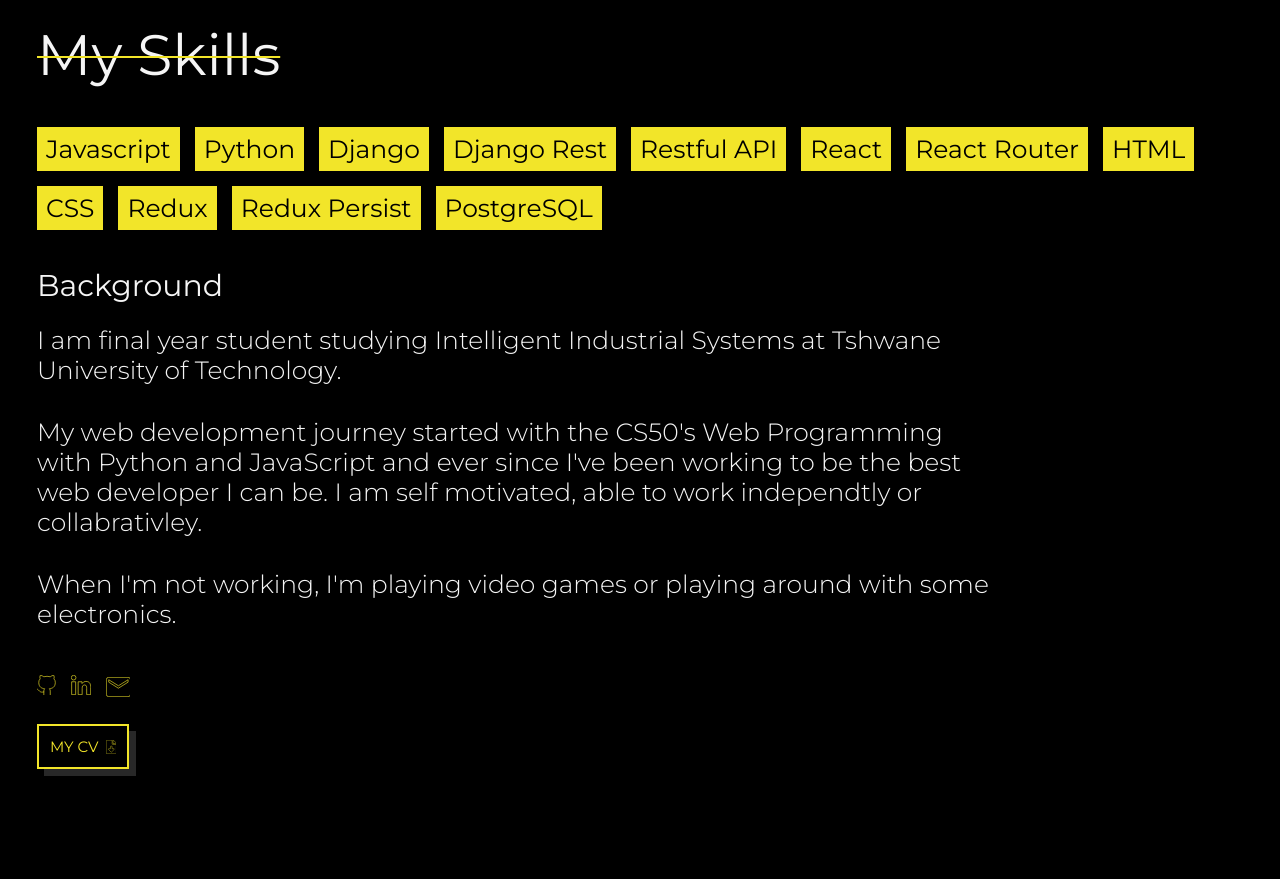
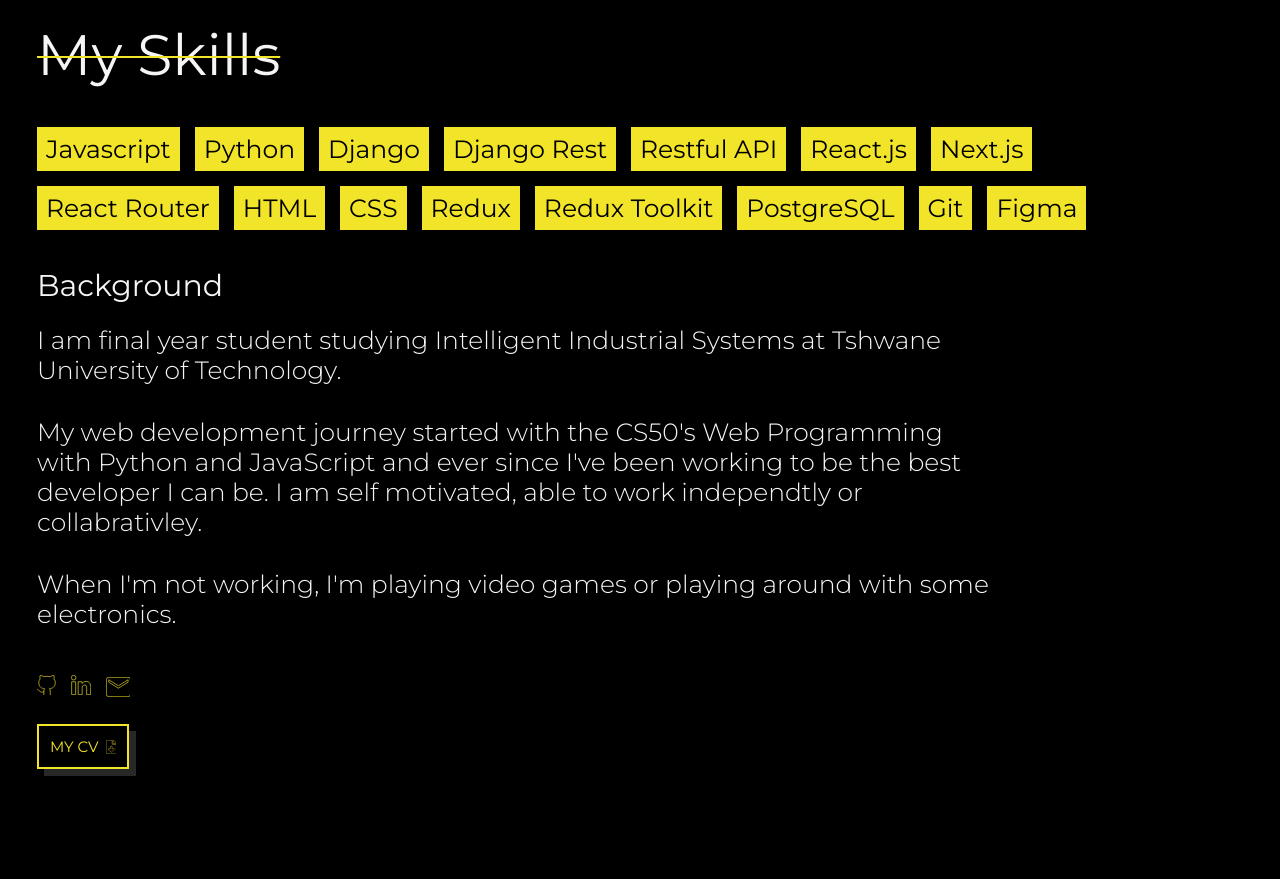
Before and after one commit to psk-98/portfolio, a Next.js app: page / in a window 1280 px wide. Shown: the part 860-1739 px from the top of the page. Built offline with nearby package versions, Linux system fonts and the light colour scheme.

Commit message:
add new skills

```diff
--- a/components/About.js
+++ b/components/About.js
@@ -18,13 +18,16 @@ const About = () => {
           <div className="skill-block">Django</div>
           <div className="skill-block">Django Rest</div>
           <div className="skill-block">Restful API</div>
-          <div className="skill-block">React</div>
+          <div className="skill-block">React.js</div>
+          <div className="skill-block">Next.js</div>
           <div className="skill-block">React Router</div>
           <div className="skill-block">HTML</div>
           <div className="skill-block">CSS</div>
           <div className="skill-block">Redux</div>
-          <div className="skill-block">Redux Persist</div>
+          <div className="skill-block">Redux Toolkit</div>
           <div className="skill-block">PostgreSQL</div>
+          <div className="skill-block">Git</div>
+          <div className="skill-block">Figma</div>
         </div>
         <div className="background">
           <div className="background-header">
@@ -38,7 +41,7 @@ const About = () => {
             <p>
               My web development journey started with the CS50's Web Programming
               with Python and JavaScript and ever since I've been working to be
-              the best web developer I can be. I am self motivated, able to work
+              the best developer I can be. I am self motivated, able to work
               independtly or collabrativley.
             </p>
             <p>
--- a/components/Contact.js
+++ b/components/Contact.js
@@ -4,7 +4,12 @@ const Contact = () => {
   return (
     <div className="contact-section" id="contact">
       <div className="section-heading">Contact</div>
-      <form name="contact" method="POST" data-netlify="true">
+      <form
+        name="contact"
+        action="/pages/success"
+        method="POST"
+        data-netlify="true"
+      >
         <input type="hidden" name="form-name" value="contact" />
         <p>
           <input
```
